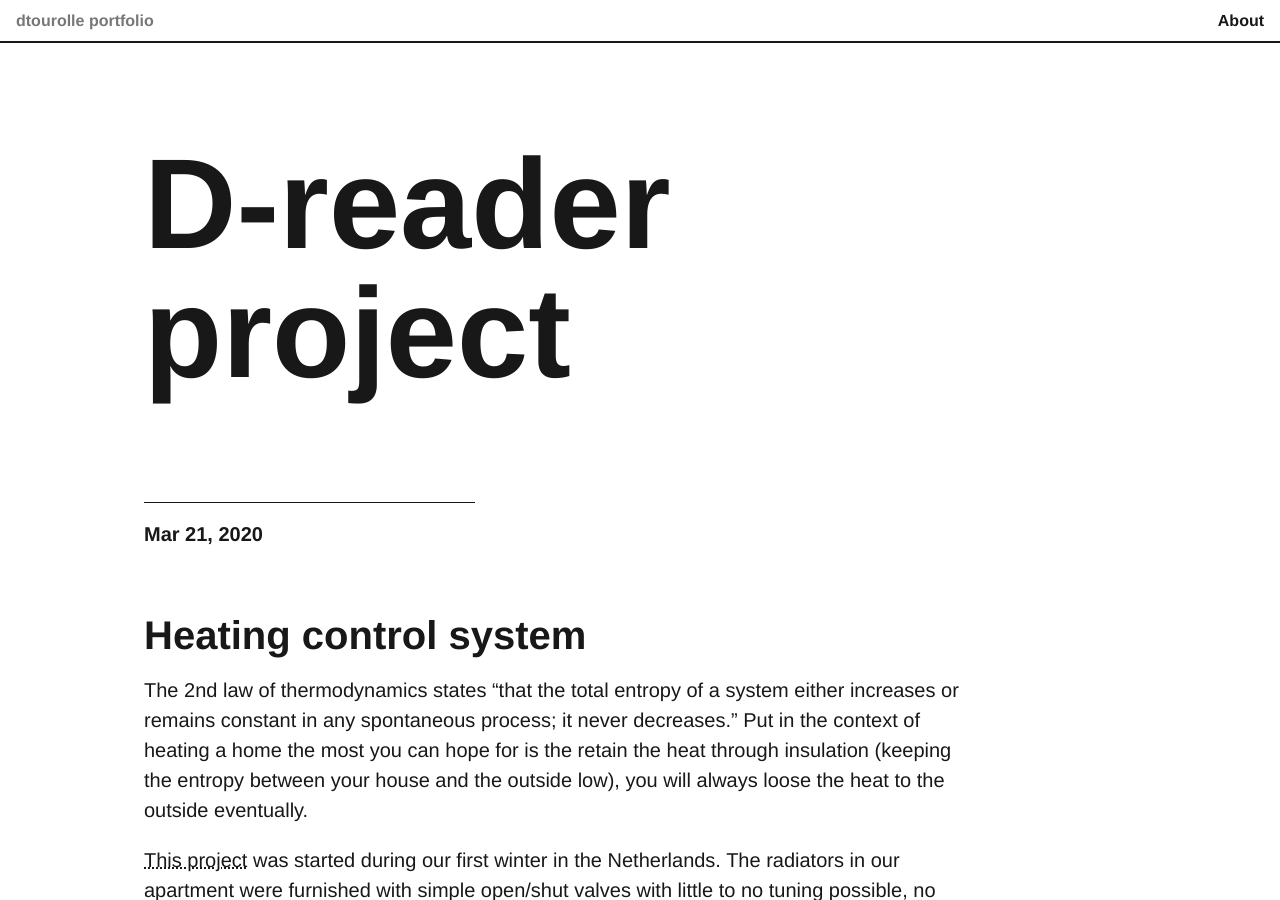
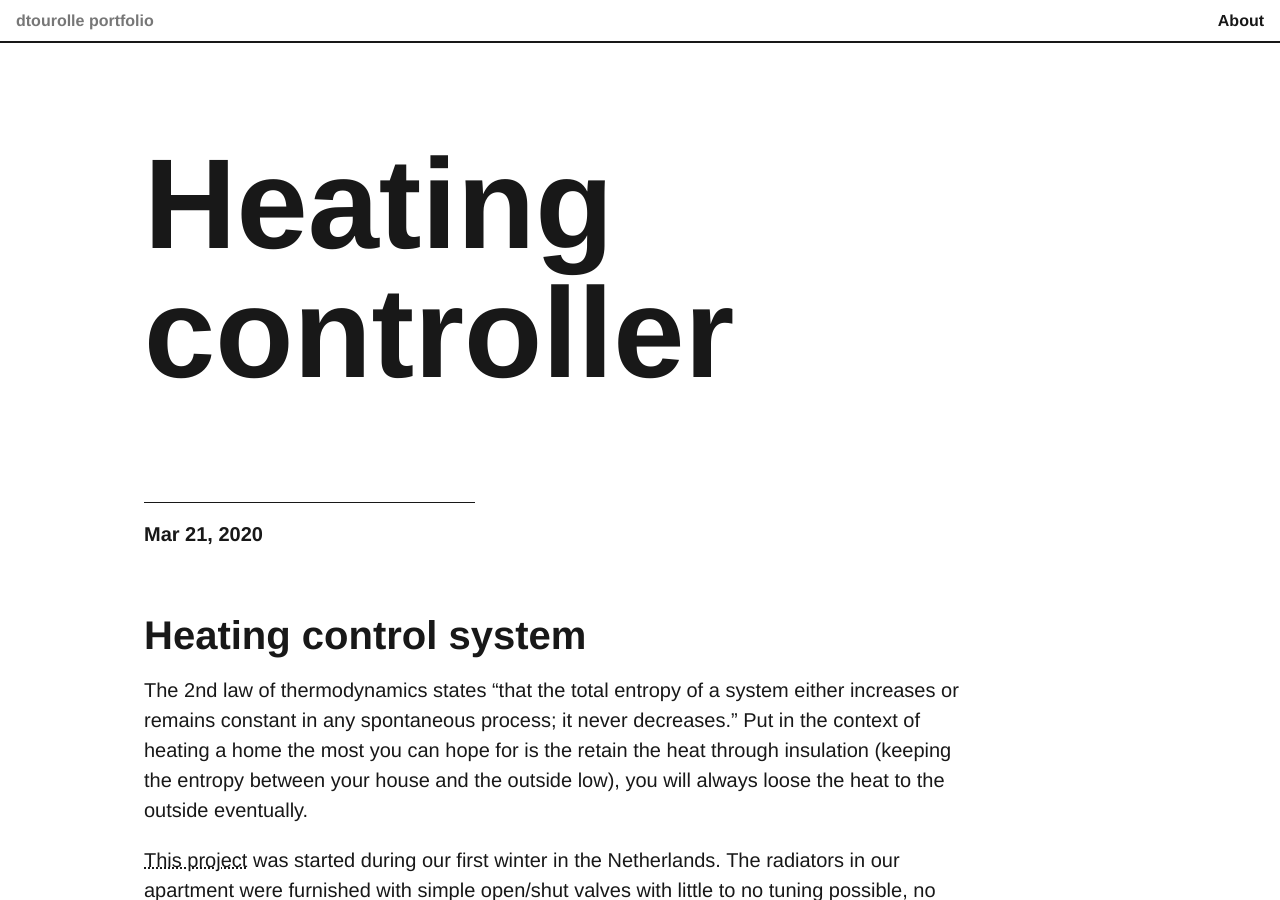
Before and after one commit to dtourolle/dtourolle.github.io, a Jekyll site: the page built from _posts/2020-03-21-heating_system.md, in a window 1280 px wide and 900 px high. Built offline with Jekyll 4.4.1, drawn with Linux system fonts in a browser that asks for light colours; comment, search, counter and statistics services are not loaded; some of the changed text lies outside the part shown.

Commit message:
better project name

```diff
--- a/_posts/2020-03-21-heating_system.md
+++ b/_posts/2020-03-21-heating_system.md
@@ -1,7 +1,7 @@
 ---
 layout: post
 category: heating-system
-title: "D-reader project"
+title: "Heating controller"
 image: ./assets/images/thermostat_control.jpg
 tags: [heating-system, project_home]
 ---
```
